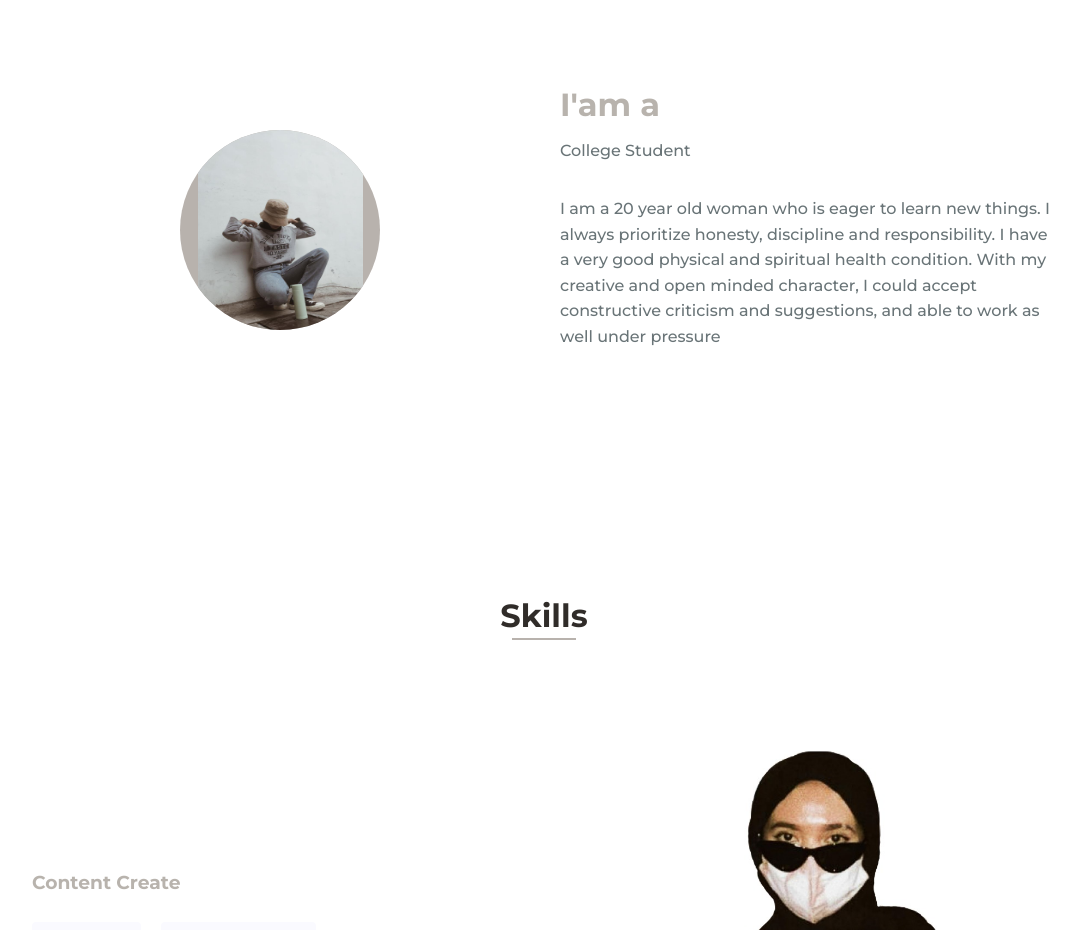
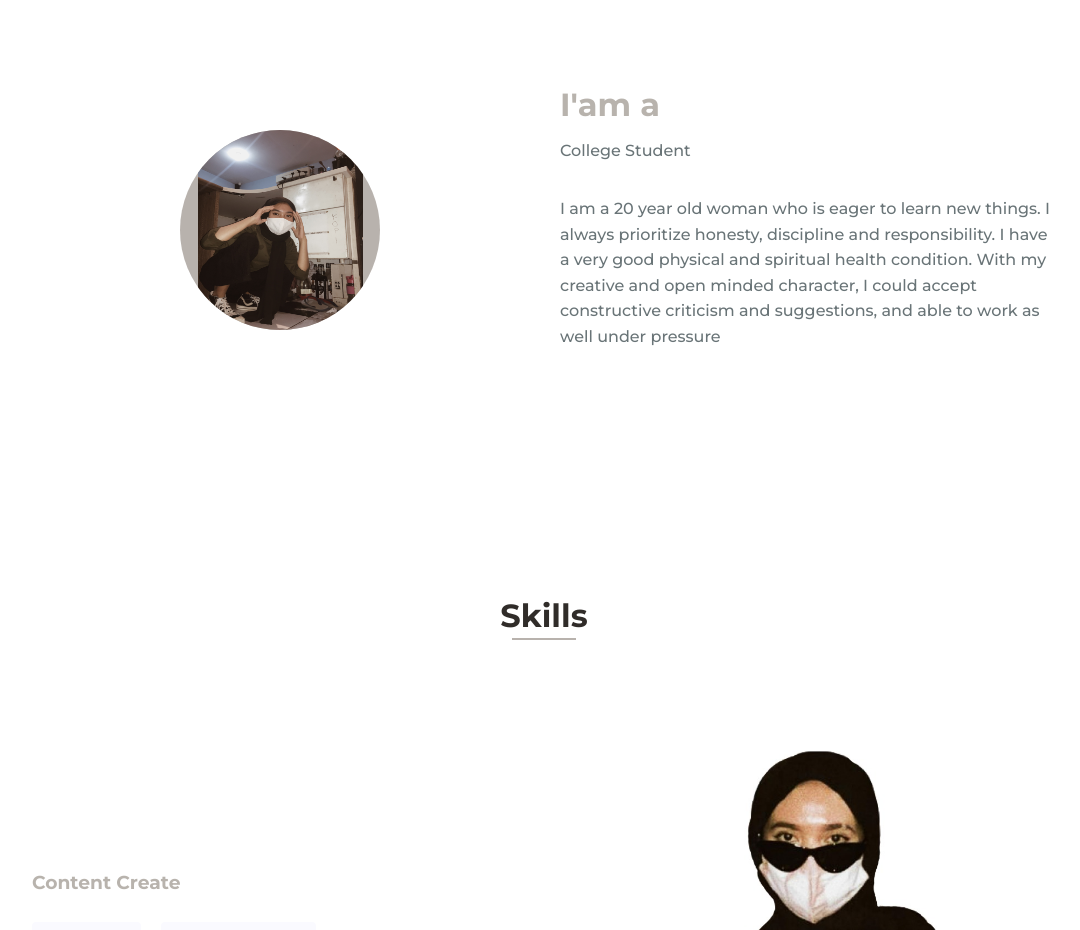
Before and after one commit to vivirevinaa/revinadamawati.github.io, a plain HTML site: page index.html in a window 1280 px wide. Shown: the part 980-1910 px from the top of the page, without its empty margins (96-1176 px from the left). Drawn offline with nearby package versions, Linux system fonts and the light colour scheme.

Commit message:
portofolio revina

```diff
--- a/index.html
+++ b/index.html
@@ -56,7 +56,7 @@
 
                 <div class="about__container bd-grid">
                     <div class="about__img">
-                        <img src="assets/img/perfil2.jpeg" alt="">
+                        <img src="assets/img/perfil2.jpg" alt="">
                     </div>
 
                     <div>
```
Also changed, not shown: assets/img/perfil2.jpeg (deleted), assets/img/perfil2.jpg (added), assets/img/work2.JPG, assets/perfil2.jpeg (deleted), assets/work2.jpg (deleted).
